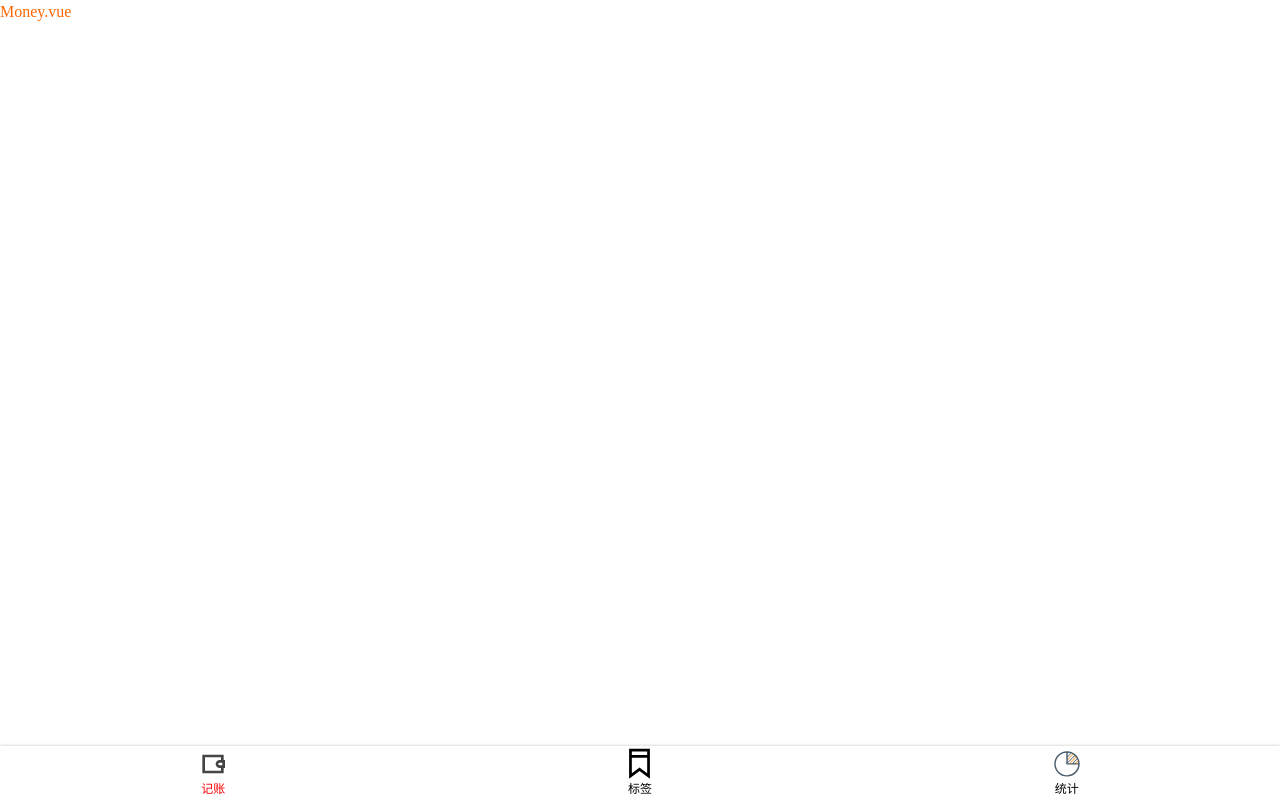
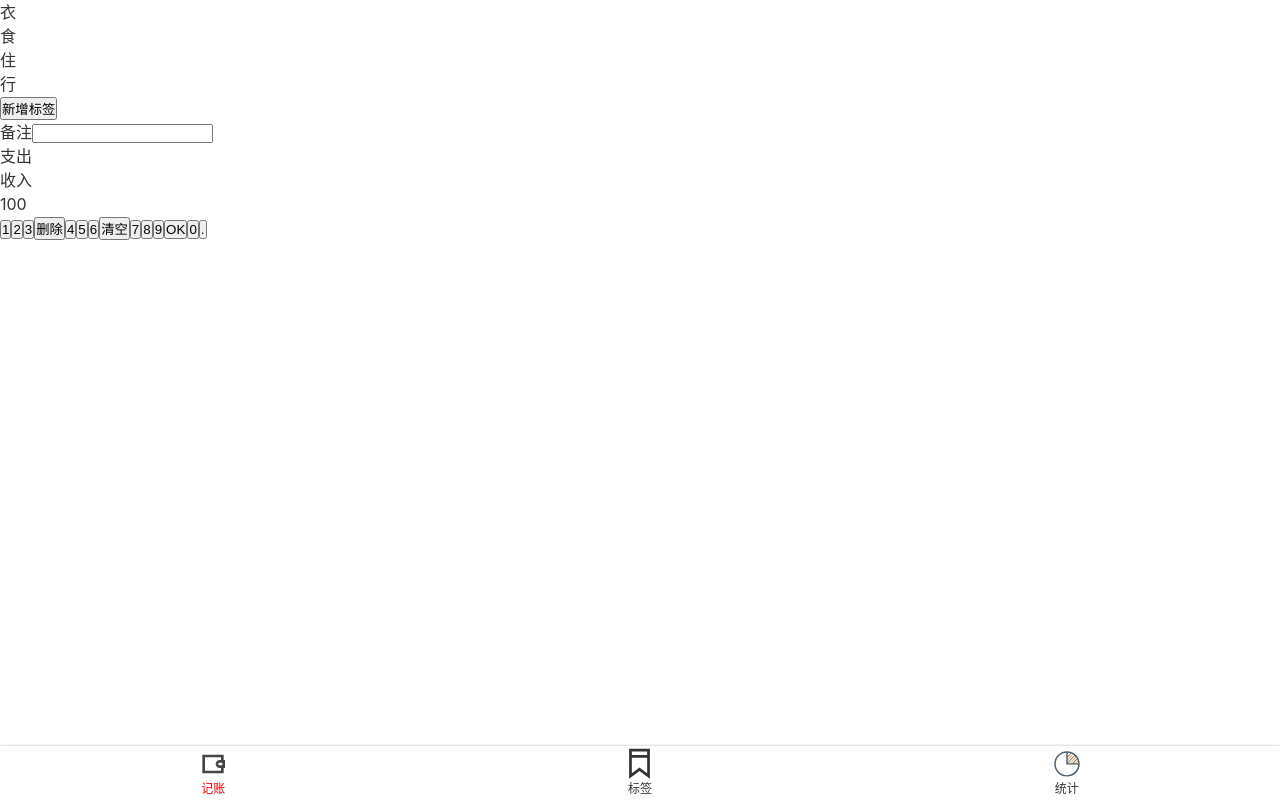
Before and after one commit to king-open/luck, a Vue app: page /#/money in a window 1280 px wide. Built offline with nearby package versions, Linux system fonts and the light colour scheme.

Commit message:
添加全局样式和吧全局变量

```diff
--- a/public/index.html
+++ b/public/index.html
@@ -1,5 +1,5 @@
 <!DOCTYPE html>
-<html lang="">
+<html lang="zh">
   <head>
     <meta charset="utf-8">
     <meta http-equiv="X-UA-Compatible" content="IE=edge">
@@ -8,10 +8,6 @@
     <title><%= htmlWebpackPlugin.options.title %></title>
   </head>
   <body>
-    <noscript>
-      <strong>We're sorry but <%= htmlWebpackPlugin.options.title %> doesn't work properly without JavaScript enabled. Please enable it to continue.</strong>
-    </noscript>
     <div id="app"></div>
-    <!-- built files will be auto injected -->
   </body>
 </html>
--- a/src/App.vue
+++ b/src/App.vue
@@ -1,38 +1,18 @@
 <template>
-  <div>
+  <div id="app">
     <router-view/>
   </div>
 </template>
 
 <style lang="scss">
-*{
-  margin: 0;
-  padding: 0;
-  box-sizing: border-box;
-}
-body{line-height: 1.5;}
-a{
-  text-decoration: none;
-  color: inherit;
-}
-#app {
-  font-family: Avenir, Helvetica, Arial, sans-serif;
+@import "~@/assets/style/helper.scss";
+@import "~@/assets/style/reset.scss";
+
+body {
   -webkit-font-smoothing: antialiased;
   -moz-osx-font-smoothing: grayscale;
-  text-align: center;
-  color: #2c3e50;
-}
-
-#nav {
-  padding: 30px;
-
-  a {
-    font-weight: bold;
-    color: #2c3e50;
-
-    &.router-link-exact-active {
-      color: #42b983;
-    }
-  }
+  color: #333;
+  font-family: $font-hei;
+  line-height: 1.5;
 }
 </style>
--- a/src/assets/style/helper.scss
+++ b/src/assets/style/helper.scss
@@ -1 +1,5 @@
-$red:#f60;
+$font-hei:-apple-system, "Noto Sans", "Helvetica Neue", Helvetica, "Nimbus Sans L", Arial, "Liberation Sans", "PingFang SC", "Hiragino Sans GB", "Noto Sans CJK SC", "Source Han Sans SC", "Source Han Sans CN", "Microsoft YaHei", "Wenquanyi Micro Hei", "WenQuanYi Zen Hei", "ST Heiti", SimHei, "WenQuanYi Zen Hei Sharp", sans-serif;
+$font-kai: Baskerville, Georgia, "Liberation Serif", "Kaiti SC", STKaiti, "AR PL UKai CN", "AR PL UKai HK", "AR PL UKai TW", "AR PL UKai TW MBE", "AR PL KaitiM GB", KaiTi, KaiTi_GB2312, DFKai-SB, "TW\-Kai", serif;
+$font-song: Georgia, "Nimbus Roman No9 L", "Songti SC", "Noto Serif CJK SC", "Source Han Serif SC", "Source Han Serif CN", STSong, "AR PL New Sung", "AR PL SungtiL GB", NSimSun, SimSun, "TW\-Sung", "WenQuanYi Bitmap Song", "AR PL UMing CN", "AR PL UMing HK", "AR PL UMing TW", "AR PL UMing TW MBE", PMingLiU, MingLiU, serif;
+
+$color-highlight: #f00;
--- /dev/null
+++ b/src/assets/style/reset.scss
@@ -0,0 +1,10 @@
+*{
+  margin: 0;
+  padding: 0;
+  box-sizing: border-box;
+}
+body{line-height: 1.5;}
+a{
+  text-decoration: none;
+  color: inherit;
+}
--- a/src/components/Nav.vue
+++ b/src/components/Nav.vue
@@ -22,6 +22,7 @@
 </script>
 
 <style lang="scss" scoped>
+@import "~@/assets/style/helper.scss";
 nav{
   display: flex;
   box-shadow: 0 0 3px rgba(0,0,0,0.25);
@@ -39,7 +40,7 @@
     }
   }
   >.item.selected{
-    color: red;
+    color: $color-highlight;
   }
 }
 </style>
--- a/src/views/Money.vue
+++ b/src/views/Money.vue
@@ -1,6 +1,47 @@
 <template>
 <Layout>
- <p>Money.vue</p>
+ <div class="tags">
+   <ul class="current">
+     <li>衣</li>
+     <li>食</li>
+     <li>住</li>
+     <li>行</li>
+   </ul>
+   <div class="new">
+     <button>新增标签</button>
+   </div>
+ </div>
+  <div>
+    <label class="notes">
+      <span class="name">备注</span>
+      <input type="text">
+    </label>
+  </div>
+  <div>
+    <ul class="types">
+      <li class="selected">支出</li>
+      <li>收入</li>
+    </ul>
+  </div>
+  <div class="numberPad">
+    <div class="output">100</div>
+    <div class="buttons">
+      <button>1</button>
+      <button>2</button>
+      <button>3</button>
+      <button>删除</button>
+      <button>4</button>
+      <button>5</button>
+      <button>6</button>
+      <button>清空</button>
+      <button>7</button>
+      <button>8</button>
+      <button>9</button>
+      <button>OK</button>
+      <button>0</button>
+      <button>.</button>
+    </div>
+  </div>
 </Layout>
 </template>
 
@@ -12,7 +53,6 @@
 
 <style lang="scss" scoped>
 @import "~@/assets/style/helper.scss";
-p{
-  color: $red;
-}
+
+
 </style>
```
